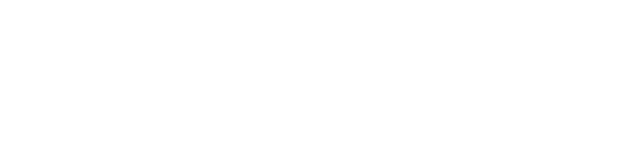
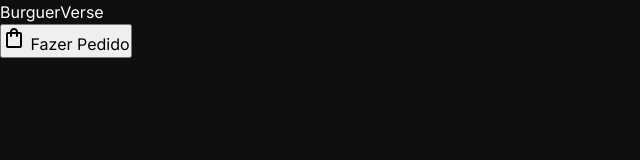
Before and after one commit to samuel-soarde/burguer-verse, a plain HTML site: page index.html in a window 1280 px wide. Shown: the whole page, without its empty margins (0-640 px from the left). Drawn offline with nearby package versions, Linux system fonts and the light colour scheme.

Commit message:
feat: adiciona uma estrutura básica do header

```diff
--- a/css/global.css
+++ b/css/global.css
@@ -0,0 +1,11 @@
+body {
+    background-color: var(--color-bg-main);
+    color: var(--color-text-main);
+    font-family: var(--font-body);
+    font-size: var(--fs-base);
+    -webkit-font-smoothing: antialiased
+}
+
+.container {
+
+}
--- a/index.html
+++ b/index.html
@@ -22,7 +22,12 @@
 
     <header class="header">
         <div class="container header__nav">
-
+            <a href="#" class="header-_logo" aria-label="BurguerVerse - Página Inicial">Burguer<span>Verse</span></a>
+            <nav aria-label="Menu de Navegação Princiapl"></nav>
+            <button class="btn btn--primary" type="button" aria-label="Abrir sacola de compras">
+                <span class="material-symbols-outlined" aria-hidden="false">shopping_bag</span>
+                <span>Fazer Pedido</span>
+            </button>
         </div>
     </header>
 
```
